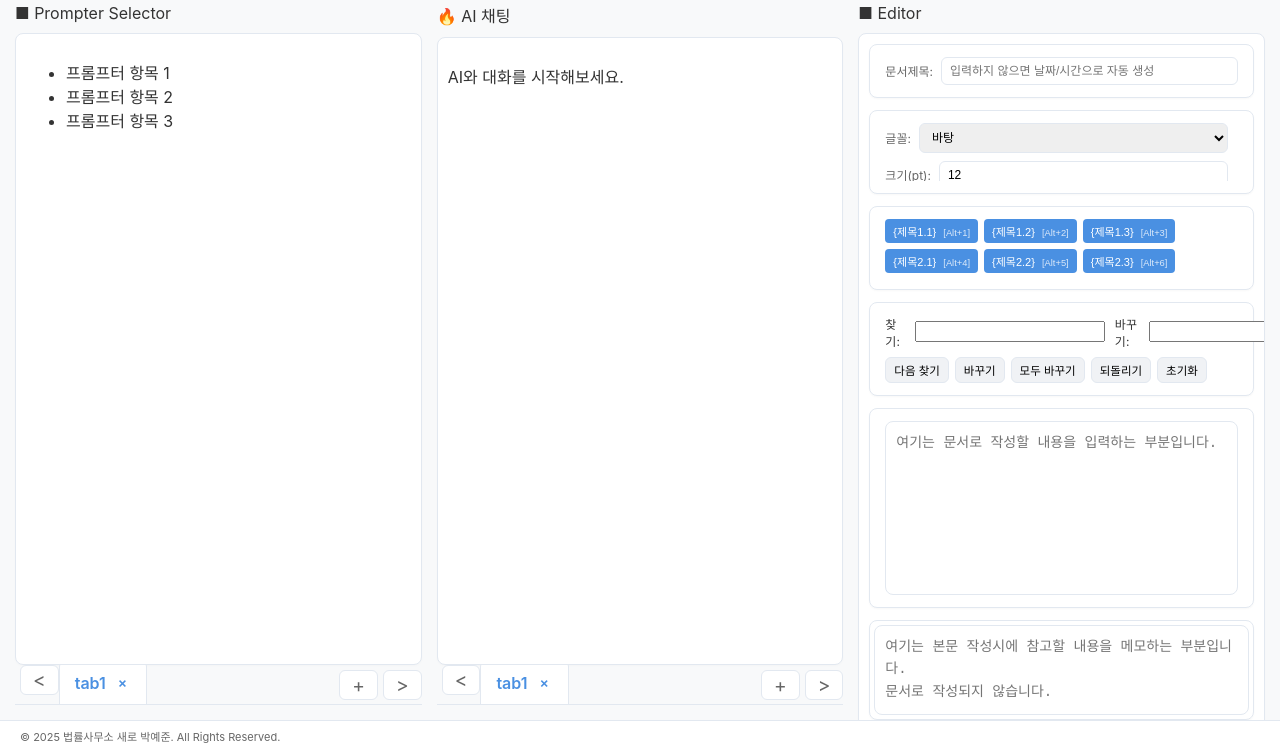
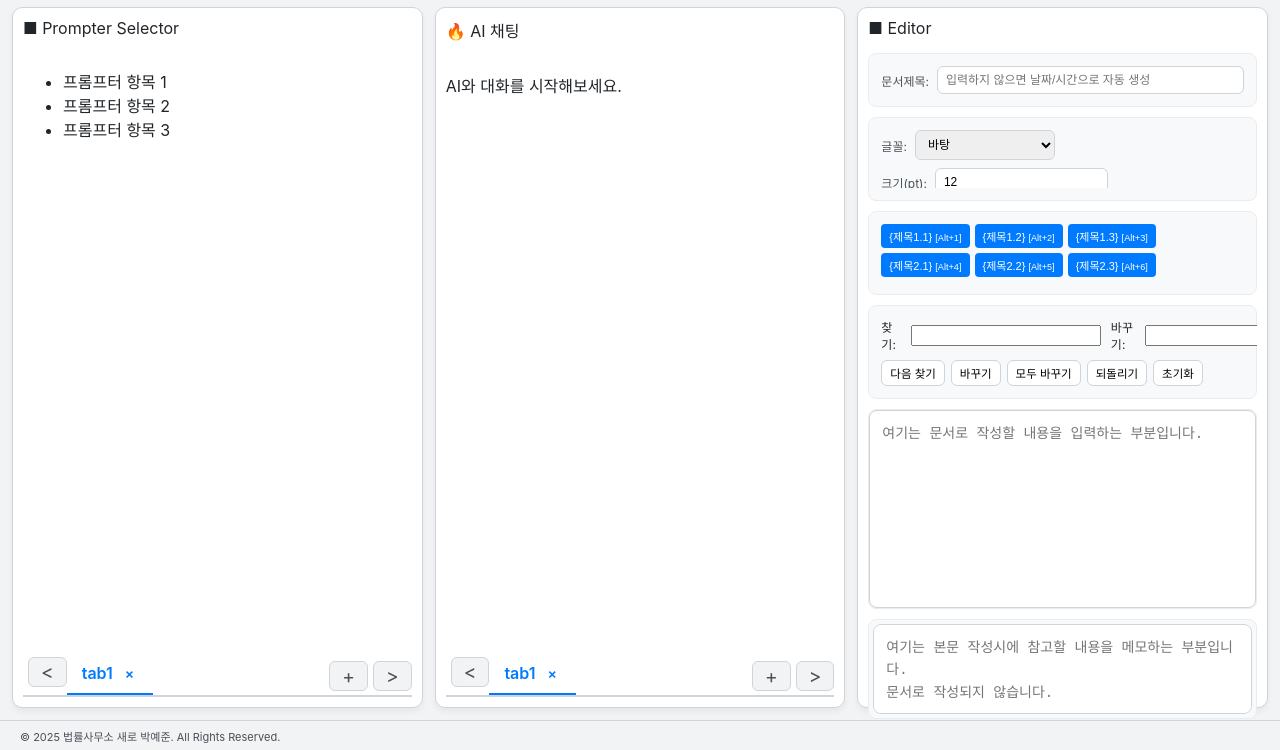
Before and after one commit to Park-yejun/SaeRo-AI-Editor-Word, a plain HTML site: page public/index.html in a window 1280 px wide. Shown: the part 50-800 px from the top of the page. Drawn offline with Linux system fonts and the light colour scheme.

Commit message:
Update index.html

```diff
--- a/public/index.html
+++ b/public/index.html
@@ -10,35 +10,26 @@
 
 <style>
     /* ================================================================== */
-    /* == 기본 및 전체 레이아웃 (Redesigned by Gemini) == */
+    /* == 기본 및 전체 레이아웃 (Redesigned by Gemini v2.1) == */
     /* ================================================================== */
     :root {
-        --primary-color: #4A90E2;      /* 주요 색상 (소프트 블루) */
-        --primary-hover-color: #357ABD;
-        --secondary-color: #4a4a4a;     /* 보조 색상 (다크 그레이) */
-        --secondary-hover-color: #333333;
-        --danger-color: #D0021B;       /* 위험/삭제 색상 (레드) */
-        --danger-hover-color: #a80015;
-        --warning-color: #F5A623;      /* 경고/저장 색상 (옐로우) */
-        --warning-hover-color: #c8871e;
-        --border-color: #e2e8f0;       /* 테두리 색상 (연한 그레이) */
-        --background-color: #f8f9fa;   /* 페이지 배경 색상 */
+        --primary-color: #007bff;      /* 주요 색상 (선명한 블루) */
+        --secondary-color: #5a6268;     /* 보조 색상 (중간 톤 그레이) */
+        --danger-color: #dc3545;       /* 위험/삭제 색상 (레드) */
+        --warning-color: #ffc107;      /* 경고/저장 색상 (옐로우) */
+        --border-color: #ced4da;       /* 테두리 색상 (더 진한 그레이) */
+        --background-color: #f1f3f5;   /* 페이지 배경 색상 (조금 더 진하게) */
         --section-background: #ffffff; /* 섹션 배경 색상 (흰색) */
-        --text-color: #333333;         /* 기본 텍스트 색상 */
-        --text-secondary-color: #666;  /* 보조 텍스트 색상 */
+        --section-inner-background: #f8f9fa; /* 섹션 내부 배경 */
+        --text-color: #212529;         /* 기본 텍스트 색상 (더 진하게) */
+        --text-secondary-color: #495057;  /* 보조 텍스트 색상 */
         --font-family-main: -apple-system, BlinkMacSystemFont, "Segoe UI", Roboto, "Helvetica Neue", Arial, sans-serif;
     }
 
-    html {
-        box-sizing: border-box;
-    }
-    *, *:before, *:after {
-        box-sizing: inherit;
-    }
+    html { box-sizing: border-box; }
+    *, *:before, *:after { box-sizing: inherit; }
     html, body {
-        margin: 0;
-        padding: 0;
-        height: 100%;
+        margin: 0; padding: 0; height: 100%;
         font-family: var(--font-family-main);
         background-color: var(--background-color);
         color: var(--text-color);
@@ -50,98 +41,79 @@
         height: 100vh;
     }
     .Section1 {
-        height: 1cm;
+        height: 45px; /* cm 대신 px 사용 */
         background-color: var(--section-background);
         border-bottom: 1px solid var(--border-color);
         padding: 0 20px;
         display: flex;
-        justify-content: flex-end;
+        justify-content: space-between; /* 로고와 사용자 정보 양쪽 정렬 */
         align-items: center;
         flex-shrink: 0;
     }
     .brand-logo { font-weight: bold; color: #c62828; font-size: 1.2em; }
     .brand-highlight { color: black; }
-    .user-info { margin-left: 20px; font-size: 0.9em; color: var(--text-secondary-color); }
+    .user-info { font-size: 0.9em; color: var(--text-secondary-color); }
 
     .content-container {
         flex-grow: 1;
         display: flex;
-        padding: 15px;
-        gap: 15px;
+        padding: 12px;
+        gap: 12px;
         overflow: hidden;
     }
+    /* ▼▼▼ [업데이트] 3개의 큰 기능 섹션을 구분하는 스타일 ▼▼▼ */
     .content-column {
         flex: 1;
         display: flex;
         flex-direction: column;
         min-width: 0;
+        background-color: var(--section-background); /* 각 섹션에 흰 배경 적용 */
+        border: 1px solid var(--border-color);
+        border-radius: 10px; /* 부드러운 모서리 */
+        padding: 10px; /* 내부 여백 */
+        box-shadow: 0 4px 6px rgba(0, 0, 0, 0.05); /* 입체감을 위한 그림자 */
     }
 
     /* ================================================================== */
-    /* == 탭 시스템 스타일 (Redesigned by Gemini) == */
+    /* == 탭 시스템 스타일 (Redesigned by Gemini v2.1) == */
     /* ================================================================== */
     .tab-content-area {
         flex: 1;
-        border: 1px solid var(--border-color);
-        background-color: var(--section-background);
-        border-radius: 8px;
         margin-top: 10px;
         display: flex;
-        box-shadow: 0 1px 3px rgba(0,0,0,0.02);
     }
     .tab-content-pane { display: none; }
     .tab-content-pane.active {
         display: block;
         flex: 1;
         overflow-y: auto;
-        padding: 10px;
+        padding-top: 5px;
     }
     .tab-bar {
-        height: 40px; /* cm 대신 px 사용 */
+        height: 40px;
         background-color: transparent;
         display: flex;
         flex-shrink: 0;
-        border-bottom: 1px solid var(--border-color);
+        border-bottom: 2px solid var(--border-color);
     }
     .tab-list { display: flex; flex: 1; overflow-x: auto; white-space: nowrap; align-items: flex-end; }
     .tab {
-        padding: 10px 15px;
-        cursor: pointer;
-        background-color: transparent;
-        display: flex;
-        align-items: center;
-        justify-content: space-between;
-        flex-shrink: 0;
-        border: 1px solid transparent;
-        border-bottom: none;
-        margin-right: 2px;
-        border-radius: 6px 6px 0 0;
+        padding: 10px 15px; cursor: pointer; background-color: transparent;
+        border: none; border-bottom: 2px solid transparent;
         color: var(--text-secondary-color);
         transition: all 0.2s ease-in-out;
     }
-    .tab:hover {
-        background-color: #e9ecef;
-    }
+    .tab:hover { color: var(--primary-color); }
     .tab.active {
-        background-color: var(--section-background);
-        border-color: var(--border-color);
+        border-bottom: 2px solid var(--primary-color);
         font-weight: 600;
         color: var(--primary-color);
     }
     .tab-controls { display: flex; align-items: center; }
     .tab-nav-button {
-        padding: 0 12px;
-        height: 30px;
-        display: flex;
-        align-items: center;
-        justify-content: center;
-        background-color: #fff;
-        border: 1px solid var(--border-color);
-        cursor: pointer;
-        font-size: 1.2em;
-        color: var(--text-secondary-color);
-        border-radius: 6px;
-        margin-left: 5px;
+        padding: 0 12px; height: 30px; display: flex; align-items: center; justify-content: center;
+        background-color: #f1f3f5; border: 1px solid var(--border-color); cursor: pointer;
+        font-size: 1.2em; color: var(--text-secondary-color); border-radius: 6px; margin-left: 5px;
     }
     .tab-nav-button:hover { background-color: #e9ecef; }
     .close-tab { margin-left: 8px; font-size: 14px; line-height: 1; padding: 4px; border-radius: 50%; }
@@ -149,143 +121,113 @@
     .tab-edit-input { border: 1px solid var(--primary-color); outline: none; padding: 1px 3px; width: 80px; font-family: inherit; font-size: inherit; border-radius: 3px; }
 
     /* ================================================================== */
-    /* == 편집기 내부 스타일 (Redesigned by Gemini) == */
+    /* == 편집기 내부 스타일 (Redesigned by Gemini v2.1) == */
     /* ================================================================== */
     .container {
-        width: 100%;
-        height: 100%;
-        display: flex;
-        flex-direction: column;
-        gap: 12px;
+        width: 100%; height: 100%; display: flex; flex-direction: column; gap: 10px;
     }
+     /* ▼▼▼ [업데이트] Editor 내부의 각 기능 상자 스타일 ▼▼▼ */
     .section {
-        background-color: var(--section-background);
-        padding: 12px 15px;
-        border: 1px solid var(--border-color);
+        background-color: var(--section-inner-background); /* 내부 섹션은 연한 회색 배경 */
+        padding: 12px;
+        border: 1px solid #e9ecef; /* 더 연한 테두리 */
         border-radius: 8px;
         flex-shrink: 0;
-        box-shadow: 0 1px 2px rgba(0,0,0,0.03);
     }
     .form-group { display: flex; align-items: center; width: 100%; }
     .form-group label { margin-right: 8px; color: var(--text-secondary-color); flex-shrink: 0; font-size: 12px; }
     .form-group input, .form-group select {
-        padding: 6px 8px;
-        border: 1px solid var(--border-color);
-        border-radius: 6px;
-        font-size: 12px;
-        transition: border-color 0.2s, box-shadow 0.2s;
-        flex-grow: 1;
+        padding: 6px 8px; border: 1px solid var(--border-color); border-radius: 6px;
+        font-size: 12px; transition: border-color 0.2s, box-shadow 0.2s;
     }
     .form-group input:focus, .form-group select:focus {
         outline: none;
         border-color: var(--primary-color);
-        box-shadow: 0 0 0 2px rgba(74, 144, 226, 0.2);
+        box-shadow: 0 0 0 3px rgba(0, 123, 255, 0.15);
+    }
+    #docTitle { flex-grow: 1; }
+    .global-settings-grid {
+        display: flex; flex-direction: column; align-items: flex-start;
+        gap: 8px; max-height: 58px; overflow-y: auto; padding-right: 10px;
     }
 
-    .global-settings-grid {
-        display: flex;
-        flex-direction: column;
-        align-items: flex-start;
-        gap: 8px;
-        max-height: 58px;
-        overflow-y: auto;
-        padding-right: 10px;
-    }
-
-    .syntax-buttons-wrapper { display: flex; flex-wrap: wrap; gap: 6px; max-height: 58px; overflow-y: auto; padding-right: 5px; }
-    .syntax-buttons-wrapper button { padding: 4px 8px; font-size: 11px; color: white; border: none; border-radius: 4px; cursor: pointer; transition: transform 0.1s, filter 0.2s; }
-    .syntax-buttons-wrapper button:hover { filter: brightness(1.1); }
-    .syntax-buttons-wrapper button:active { transform: scale(0.95); }
-    .syntax-buttons-wrapper button small { font-size: 0.85em; opacity: 0.8; margin-left: 4px;}
-    .syntax-buttons-wrapper button.group1 { background-color: #4A90E2; }
-    .syntax-buttons-wrapper button.group2 { background-color: #50E3C2; }
-    .syntax-buttons-wrapper button.group3 { background-color: #B8E986; color: #212529;}
-    .syntax-buttons-wrapper button.group4 { background-color: #7ED321; }
-    .syntax-buttons-wrapper button.group5 { background-color: #9013FE; }
+    .syntax-buttons-wrapper { display: flex; flex-wrap: wrap; gap: 5px; max-height: 58px; overflow-y: auto; padding-right: 5px;}
+    .syntax-buttons-wrapper button { padding: 4px 8px; font-size: 11px; color: white; border: none; border-radius: 4px; cursor: pointer; transition: filter 0.2s; }
+    .syntax-buttons-wrapper button:hover { filter: brightness(1.15); }
+    .syntax-buttons-wrapper button.group1 { background-color: #007bff; }
+    .syntax-buttons-wrapper button.group2 { background-color: #17a2b8; }
+    .syntax-buttons-wrapper button.group3 { background-color: #28a745; }
+    .syntax-buttons-wrapper button.group4 { background-color: #ffc107; color: #212529; }
+    .syntax-buttons-wrapper button.group5 { background-color: #6f42c1; }
 
     .simple-find-replace-bar { display: flex; flex-direction: column; gap: 8px; }
     .find-replace-inputs { display: flex; gap: 10px; width: 100%; align-items: center; }
     .find-replace-inputs label { display: flex; align-items: center; gap: 5px; font-size: 12px; }
     .find-replace-inputs input { width: 200px }
     .find-replace-buttons { display: flex; flex-wrap: wrap; gap: 6px; }
-    .syntax-button-like { background-color: #f0f2f5; border: 1px solid var(--border-color); border-radius: 6px; font-size: 11.5px; padding: 4px 8px; cursor: pointer; transition: background-color 0.2s; }
-    .syntax-button-like:hover { background-color: #e4e6eb; }
+    .syntax-button-like { background-color: #fff; border: 1px solid var(--border-color); border-radius: 6px; font-size: 11.5px; padding: 4px 8px; cursor: pointer; transition: background-color 0.2s; }
+    .syntax-button-like:hover { background-color: #f1f3f5; }
 
     #mainTextArea, #memoTextArea {
-        width: 100%;
-        height: 100%;
-        border: 1px solid var(--border-color);
-        resize: none;
-        font-size: 14px;
-        line-height: 1.6;
-        padding: 10px;
+        width: 100%; height: 100%; border: 1px solid var(--border-color);
+        resize: none; font-size: 14px; line-height: 1.6; padding: 12px;
         border-radius: 8px;
-        transition: border-color 0.2s, box-shadow 0.2s;
     }
     #mainTextArea:focus, #memoTextArea:focus {
-        outline: none;
-        border-color: var(--primary-color);
-        box-shadow: 0 0 0 2px rgba(74, 144, 226, 0.2);
+        outline: none; border-color: var(--primary-color);
+        box-shadow: 0 0 0 3px rgba(0, 123, 255, 0.15);
     }
-    .main-editor-area { flex-grow: 1; display: flex; flex-direction: column; min-height: 200px; }
+    .main-editor-area { flex-grow: 1; display: flex; flex-direction: column; min-height: 200px; padding: 0; }
 
-    .action-buttons { display: flex; justify-content: flex-end; gap: 8px; margin-top: 8px; flex-wrap: nowrap; }
+    .action-buttons {
+        display: flex; justify-content: flex-end; gap: 8px;
+        margin-top: 0; flex-wrap: nowrap; padding: 10px;
+        background-color: var(--section-inner-background);
+        border: 1px solid #e9ecef; border-radius: 8px;
+    }
     .action-buttons button {
-        padding: 8px 16px;
-        border: none;
-        border-radius: 6px;
-        cursor: pointer;
-        font-weight: 600;
-        font-size: 13px;
-        transition: all 0.2s ease-in-out;
-        white-space: nowrap;
+        padding: 8px 16px; border: none; border-radius: 6px; cursor: pointer;
+        font-weight: 600; font-size: 13px; transition: all 0.2s ease-in-out; white-space: nowrap;
     }
-    .action-buttons button:hover {
-        transform: translateY(-1px);
-        box-shadow: 0 4px 8px rgba(0,0,0,0.1);
-    }
+    .action-buttons button:hover { transform: translateY(-2px); box-shadow: 0 4px 8px rgba(0,0,0,0.1); }
     .action-buttons .open-drive { background-color: var(--primary-color); color: white; }
     .action-buttons .load-file { background-color: var(--secondary-color); color: white; }
-    .action-buttons .save-draft { background-color: var(--warning-color); color: white; }
+    .action-buttons .save-draft { background-color: var(--warning-color); color: black; }
     .action-buttons .create-doc { background-color: #28a745; color: white; }
     .action-buttons .delete-all { background-color: var(--danger-color); color: white; }
 
     /* ================================================================== */
-    /* == 커스텀 팝업 스타일 (Redesigned by Gemini) == */
+    /* == 커스텀 팝업 스타일 (Redesigned by Gemini v2.1) == */
     /* ================================================================== */
-    .modal-overlay, .custom-alert-popup {
+    .custom-alert-popup {
         position: fixed; top: 0; left: 0; width: 100%; height: 100%;
-        background-color: rgba(0, 0, 0, 0.4);
+        background-color: rgba(33, 37, 41, 0.6); /* 반투명 배경 더 진하게 */
         display: flex; justify-content: center; align-items: center;
         z-index: 1000;
-        backdrop-filter: blur(4px);
+        backdrop-filter: blur(5px);
     }
-    .modal-content, .custom-alert-content {
+    .custom-alert-content {
         background-color: #fff;
         padding: 30px;
         border-radius: 12px;
-        box-shadow: 0 10px 25px rgba(0,0,0,0.1);
+        box-shadow: 0 10px 30px rgba(0,0,0,0.1);
         text-align: center;
         min-width: 320px;
     }
-    .modal-content p, .custom-alert-content p { margin: 0 0 25px 0; font-size: 1.1em; color: #333; }
-    .modal-content button, .custom-alert-content button {
-        padding: 10px 25px;
-        border: 1px solid var(--border-color);
-        border-radius: 6px;
-        background-color: #f0f2f5;
-        cursor: pointer; font-size: 1em;
-        transition: background-color 0.2s;
+    .custom-alert-content p { margin: 0 0 25px 0; font-size: 1.1em; color: var(--text-color); }
+    .custom-alert-content button {
+        padding: 10px 25px; border: 1px solid var(--border-color); border-radius: 6px;
+        background-color: #f8f9fa; cursor: pointer; font-size: 1em; transition: all 0.2s;
     }
     .custom-alert-content .button-group button { margin: 0 8px; }
-    .modal-content button:hover, .custom-alert-content button:hover { background-color: #e4e6eb; }
+    .custom-alert-content button:hover { background-color: #f1f3f5; border-color: #adb5bd; }
+    #customConfirmOkButton { background-color: var(--primary-color); color: white; border-color: var(--primary-color); }
+    #customConfirmOkButton:hover { background-color: var(--primary-hover-color); border-color: var(--primary-hover-color); }
 
-    /* ================================================================== */
-    /* == 바닥글 스타일 (Redesigned by Gemini) == */
-    /* ================================================================== */
+
     .Section3 {
-        height: 30px; /* cm 대신 px 사용 */
-        background-color: var(--section-background);
+        height: 30px;
+        background-color: var(--background-color);
         border-top: 1px solid var(--border-color);
         padding: 0 20px;
         font-size: 11px;
@@ -317,6 +259,9 @@
 
 
 <script>
+// JavaScript 코드는 이전과 동일합니다.
+// 여기에 기존의 script 태그 안의 모든 내용을 그대로 붙여넣으시면 됩니다.
+
 const userName = "박예준2";
 const userPhone = "010-9876-5432";
 document.getElementById('user-name').textContent = userName;
```
